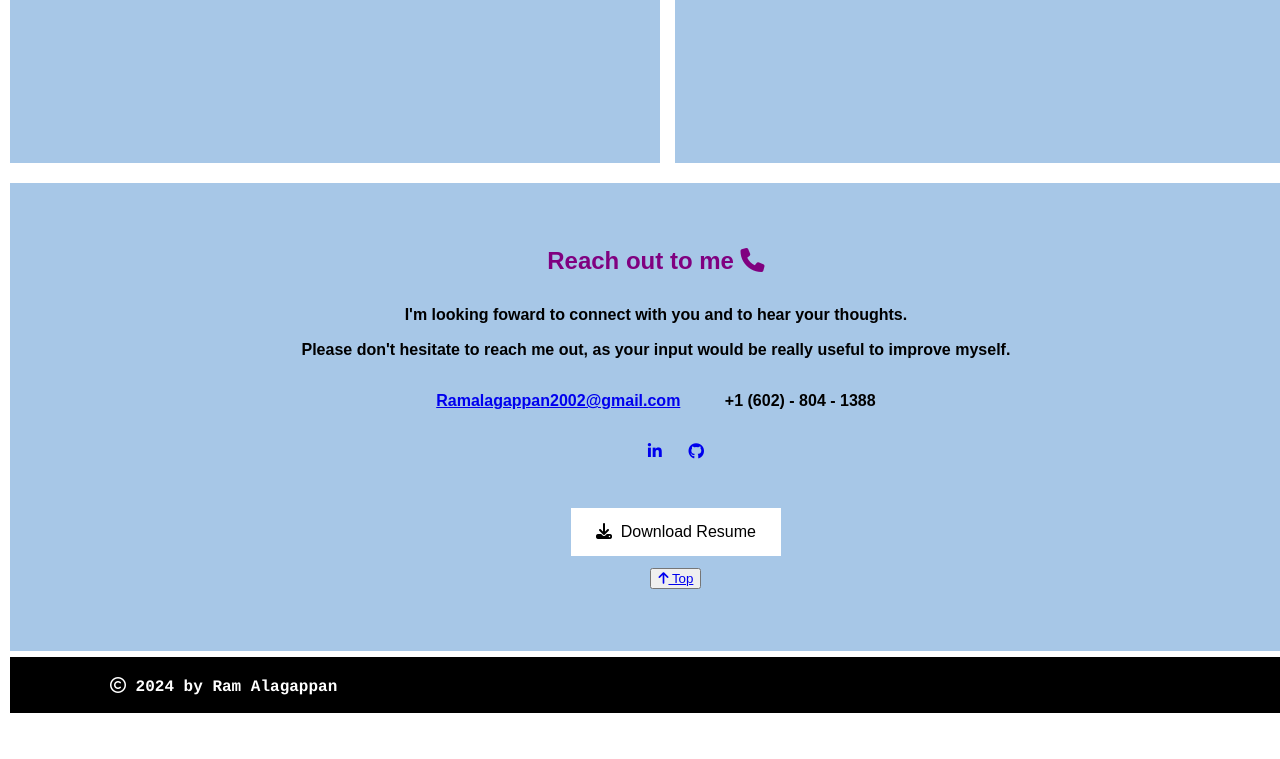
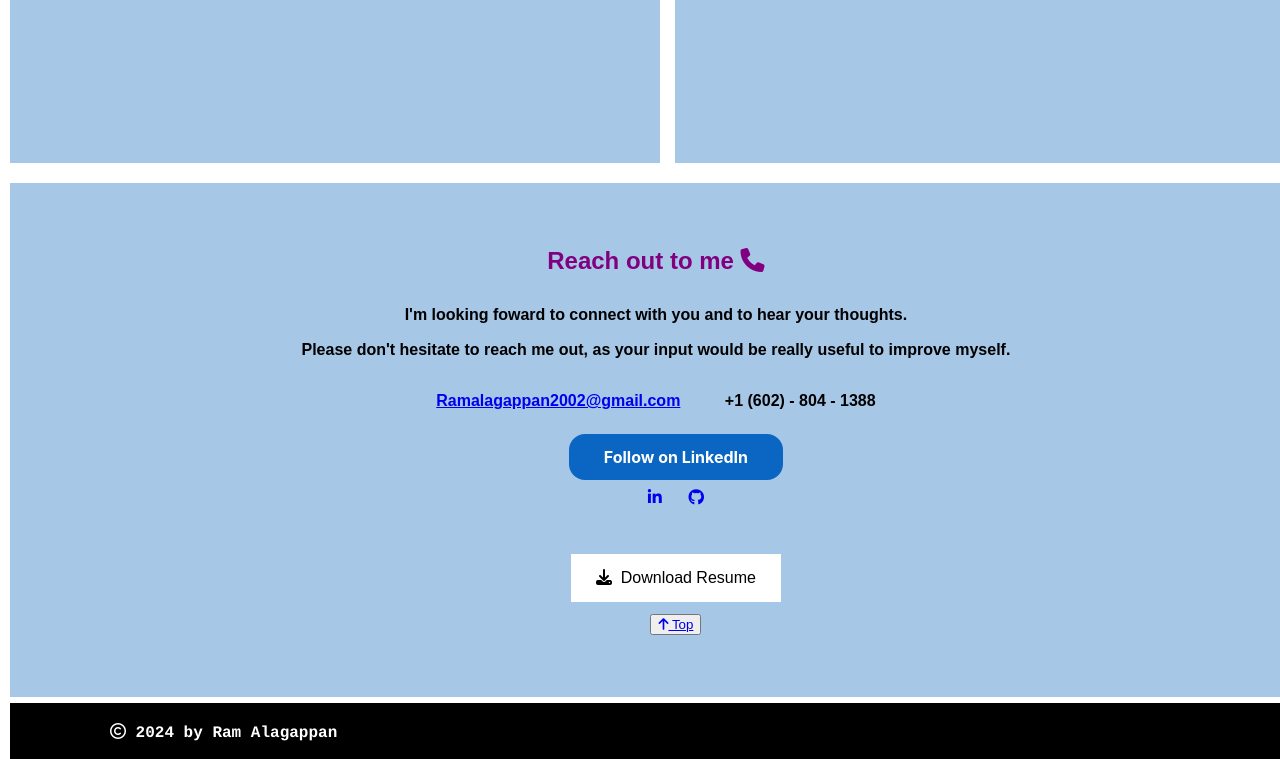
Before and after one commit to Ram-8/Website, a plain HTML site: page index.html in a window 1280 px wide. Shown: the part 3625-4384 px from the top of the page. Before the commit the page ends 4338 px from the top, so only its background shows below. Drawn offline with nearby package versions, Linux system fonts and the light colour scheme.

Commit message:
Update index.html

```diff
--- a/index.html
+++ b/index.html
@@ -338,6 +338,26 @@
     <h2><font color="purple"><center>Reach out to me <i class="fa fa-phone"></i></font></h2><p><font color="black"><center>I'm looking foward to connect with you and to hear your thoughts.<br> Please don't hesitate to reach me out, as your input would be really useful to improve myself.</center></font></p>
     <center> <a href="mailto:ramalagappan2002@gmail.com">Ramalagappan2002@gmail.com</a>&nbsp;&nbsp;&nbsp;&nbsp;&nbsp;&nbsp;&nbsp;&nbsp;&nbsp;<a> <font color="black">+1 (602) - 804 - 1388</a>
         <ul>
+
+      <style>
+        .libutton {
+          display: flex;
+          flex-direction: column;
+          justify-content: center;
+          padding: 7px;
+          text-align: center;
+          outline: none;
+          text-decoration: none !important;
+          color: #ffffff !important;
+          width: 200px;
+          height: 32px;
+          border-radius: 16px;
+          background-color: #0A66C2;
+          font-family: "SF Pro Text", Helvetica, sans-serif;
+        }
+      </style>
+
+<a class="libutton" href="https://www.linkedin.com/comm/mynetwork/discovery-see-all?usecase=PEOPLE_FOLLOWS&followMember=ram-a-" target="_blank">Follow on LinkedIn</a>
             <li style="display:inline-block;">
                 <a href="https://www.linkedin.com/in/ram-a-?utm_source=share&utm_campaign=share_via&utm_content=profile&utm_medium=ios_app"><i class="fa fa-linkedin"></i></a></li>&nbsp;&nbsp;&nbsp;&nbsp;&nbsp;
             <li style="display:inline-block;">
```
